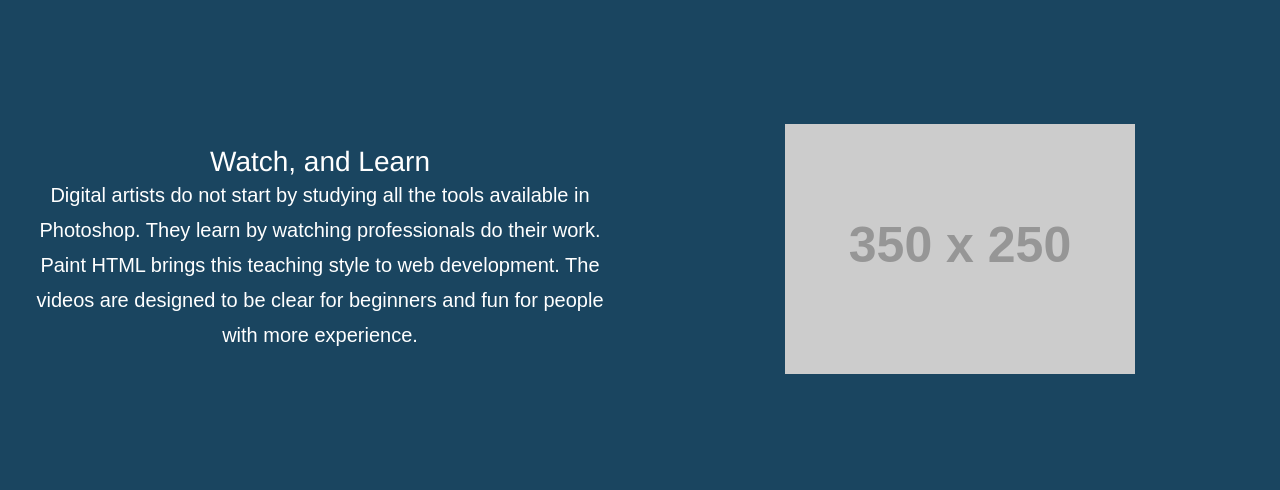
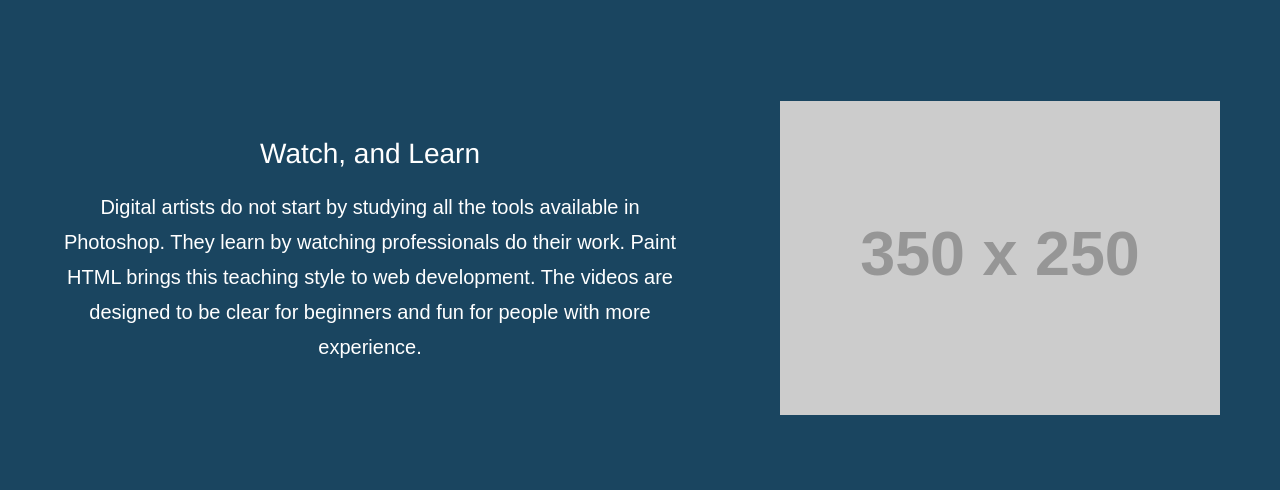
Before and after one commit to paint-html/paint-html.github.io, a plain HTML site: page index.html in a window 1280 px wide. Shown: the part 151-641 px from the top of the page. Drawn offline with Linux system fonts and the light colour scheme; placeholder pictures from the web are drawn by us.

Commit message:
Refactor the page to use flexbox

```diff
--- a/index.html
+++ b/index.html
@@ -16,6 +16,7 @@
 </head>
 <body>
     <h1><img id="site-logo" class="fullsize-logo" src="logo.svg" alt="Paint HTML"></h1>
+    <div id="content">
         <div id="col-left">
             <h2>Watch, and Learn</h2>
             <p>Digital artists do not start by studying all the tools available in Photoshop. They learn by watching professionals do their work. Paint HTML brings this teaching style to web development. The videos are designed to be clear for beginners and fun for people with more experience.</p>
@@ -23,6 +24,7 @@
         <div id="col-right">
             <img id="welcome-video" src="http://via.placeholder.com/350x250" alt="Welcome video">
         </div>
+    </div>
     <div id="footer">
        <a id="facebook-link" class="social-link" href="https://fb.me/painthtml" target="_blank"><img class="fullsize-logo" src="FB-f-Logo__white_144.png" alt="Facebook Page"></a>
        <a id="youtube-link" class="social-link" href="https://www.youtube.com/channel/UC0DxW3syzWeTj5rQknvsEcg" target="_blank"><img class="fullsize-logo" src="yt_logo_mono_dark.png" alt="Youtube Channel"></a>
--- a/styles.css
+++ b/styles.css
@@ -1,6 +1,10 @@
 body {
-    overflow: hidden;
+    display: flex;
+    align-items: center;
+    flex-direction: column;
     height: 100vh;
+    padding: 20px;
+    box-sizing: border-box;
     background-color: #1A4560;
     text-align: center;
     color: #fff;
@@ -9,8 +13,16 @@ body {
 }
 
 h1 {
-    margin: 20px;
-    margin-bottom: 0;
+    width: 100%;
+    margin: 0;
+}
+
+#content {
+    flex: 1;
+    display: flex;
+    align-items: center;
+    justify-content: space-around;
+    flex-direction: row;
 }
 
 h2 {
@@ -21,29 +33,14 @@ h2 {
 }
 
 p {
-    display:flex;justify-content:center;align-items:center;width:100vw;height:100vh;
-    position: absolute;
-    left: 0;
-    top: 0;
-    margin: 0;
-    padding: 0 20px;
-    box-sizing: border-box;
     font-size: 20px;
     line-height: 35px;
     font-family: sans-serif;
 }
 
-#footer {
-    position: absolute;
-    left: 0;
-    bottom: 0;
-    width: 100%;
-    box-sizing: border-box;
-}
-
 .social-link {
     display: block;
-    padding: 20px;
+    padding: 0 20px;
 }
 
 #facebook-link {
@@ -69,26 +66,28 @@ p {
 }
 
 @media screen and (min-width: 670px) {
-    #col-left {
-        width: 50%;
-        display:flex;justify-content:center;align-items:center;height:100vh;
-        flex-direction: column;
-        position: absolute;
-        left: 0;
-        top: 0;
-    }
     p {
         position: static;
         width: auto;
         height: auto;
     }
+
+    #col-left, #col-right {
+        max-width: 50%;
+    }
+
+    #col-left {
+        margin-right: 10px;
+    }
+
     #col-right {
         display: block;
-        width: 50%;
-        display:flex;justify-content:center;align-items:center;height:100vh;
-        position: absolute;
-        right: 0;
-        top: 0;
+        margin-left: 10px;
+    }
+
+    #col-right, #welcome-video {
+        width: 100%;
+        max-width: 440px;
     }
 
     #footer {
```
Lines whose indentation alone changed are shown as unchanged.
